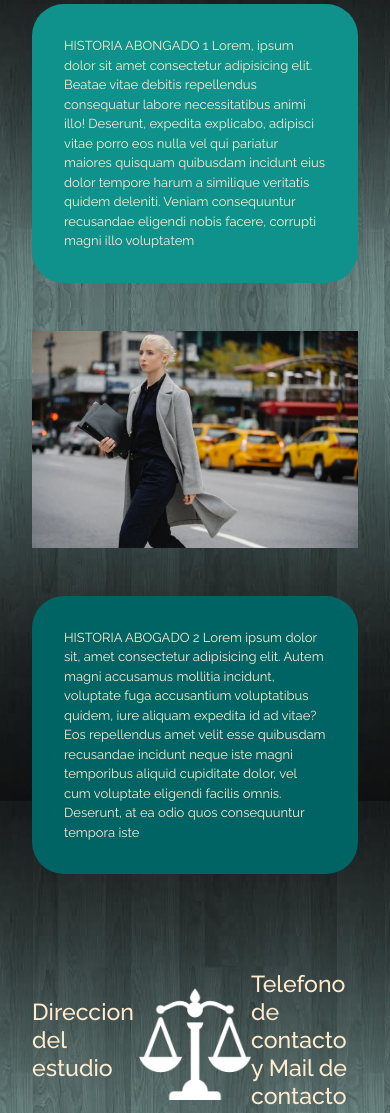
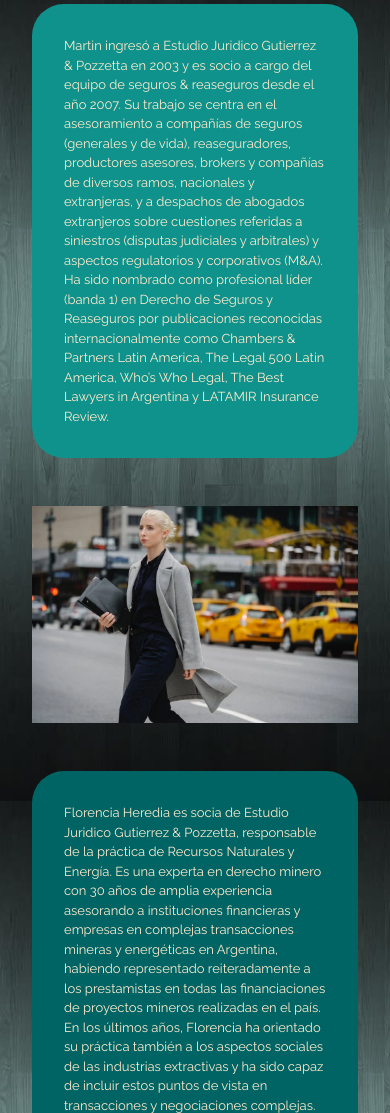
Before and after one commit to Manubs00000/Estudio-Juridico-Gutierrez-Y-Pozzetta, a website: page pages/profesionales.html in a window 390 px wide. Shown: the part 887-2000 px from the top of the page. Drawn offline with nearby package versions, Linux system fonts and the light colour scheme.

Commit message:
Saque todos los lorem que habia en todas las paginas

```diff
--- a/css/style.css
+++ b/css/style.css
@@ -176,7 +176,7 @@ header {
     display: flex;
     flex-direction: column;
     align-items: center;
-    margin-top: 19rem;
+    margin-top: 5rem;
 }
 
 .section4 {
@@ -432,7 +432,7 @@ header {
 }
 
 
-@media (max-width: 1024px) {
+@media (max-width: 1450px) {
     .balanzajusticia{
         display: flex;
         justify-content: center;
@@ -442,12 +442,12 @@ header {
     }
 }
 
-@media (max-width: 1024px) {
+@media (max-width: 1450px) {
     .logros{
         font-size: small;
     }
 }
-@media (max-width: 1024px) {
+@media (max-width: 1450px) {
     .logro2{
         display: flex;
         flex-direction: column-reverse;
@@ -456,7 +456,7 @@ header {
     }
 }
 
-@media (max-width: 1024px) {
+@media (max-width: 1450px) {
     .logro2 img{
         margin: 0%;
     }
@@ -604,4 +604,15 @@ header {
         height: 300px;
         max-width: 100%;
     }
-}*/
+}
+@media (max-width: 1024px) {
+    .footer h3{
+        display: grid;
+        grid-template-columns: 1fr 1fr 1fr;
+        grid-template-rows: auto;
+        justify-content: center;
+        justify-items: center;
+        align-items: center;
+        font-size: small;
+    }
+}
--- a/pages/profesionales.html
+++ b/pages/profesionales.html
@@ -44,25 +44,30 @@
         </section>
         <section class="sectionP2">
             <div class="itemP1"><img src="../images/abogado1.jpg" alt="abogado1"></div>
-            <div class="itemP2">HISTORIA ABONGADO 1 Lorem, ipsum dolor sit amet consectetur adipisicing elit. Beatae vitae debitis repellendus consequatur labore
-                necessitatibus animi illo! Deserunt, expedita explicabo, adipisci vitae porro eos nulla vel qui pariatur maiores quisquam quibusdam
-                 incidunt eius dolor tempore harum a similique veritatis quidem deleniti. Veniam consequuntur recusandae eligendi nobis facere,
-                  corrupti magni illo voluptatem </div>
+            <div class="itemP2">Martin ingresó a Estudio Juridico Gutierrez & Pozzetta en 2003 y es socio a cargo del equipo de seguros & reaseguros desde el año 2007.
+                Su trabajo se centra en el asesoramiento a compañías de seguros (generales y de vida), reaseguradores, productores asesores, brokers
+                y compañías de diversos ramos, nacionales y extranjeras, y a despachos de abogados extranjeros sobre cuestiones referidas a siniestros
+                (disputas judiciales y arbitrales) y aspectos regulatorios y corporativos (M&A). Ha sido nombrado como profesional líder (banda 1) en
+                Derecho de Seguros y Reaseguros por publicaciones reconocidas internacionalmente como Chambers & Partners Latin America, The Legal 500
+                Latin America, Who’s Who Legal, The Best Lawyers in Argentina y LATAMIR Insurance Review.</div>
             <div class="itemP3"><img src="../images/abogado2.jpg" alt="abogado2"></div>
-            <div class="itemP4">HISTORIA ABOGADO 2 Lorem ipsum dolor sit, amet consectetur adipisicing elit. Autem magni accusamus mollitia incidunt, voluptate
-                     fuga accusantium voluptatibus quidem, iure aliquam expedita id ad vitae? Eos repellendus amet velit esse quibusdam recusandae
-                      incidunt neque iste magni temporibus aliquid cupiditate dolor, vel cum voluptate eligendi facilis omnis. Deserunt, at ea odio
-                       quos consequuntur tempora iste</div>
+            <div class="itemP4">Florencia Heredia es socia de Estudio Juridico Gutierrez & Pozzetta, responsable de la práctica de Recursos Naturales y Energía.  Es una experta
+                en derecho minero con 30 años de amplia experiencia asesorando a instituciones financieras y empresas en complejas transacciones mineras y
+                energéticas en Argentina, habiendo representado reiteradamente a los prestamistas en todas las financiaciones de proyectos mineros realizadas
+                en el país. En los últimos años, Florencia ha orientado su práctica también a los aspectos sociales de las industrias extractivas y ha sido
+                capaz de incluir estos puntos de vista en transacciones y negociaciones complejas. Es miembro de la junta directiva del Colegio de Abogados
+                de la Ciudad de Buenos Aires.</div>
         </section>
     </main>
     <footer>
         <div class="footer">
             <h3>
-                Direccion del estudio
+                C1107AAT, Av. Alicia Moreau de Justo 140, Buenos Aires
             </h3>
             <a href="../index.html"><img class="logo" src="../images/logo.png" alt="logo"></a>
             <h3>
-                Telefono de contacto y Mail de contacto
+                011 5365-7030
+                contacto@estudiojuridicogyp.com.ar
             </h3>
         </div>
     </footer>
```
Also changed, not shown: index.html (+22 -15 lines), pages/contactenos.html (+3 -2 lines), pages/nosotros.html (+10 -8 lines), pages/servicios.html (+3 -2 lines).
